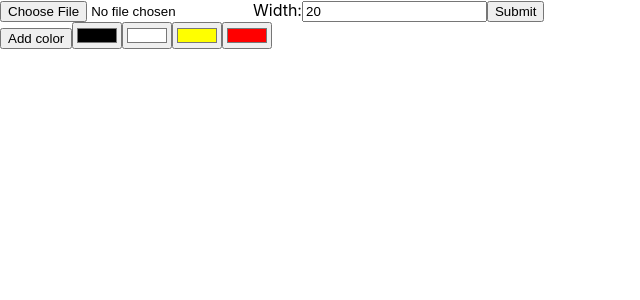
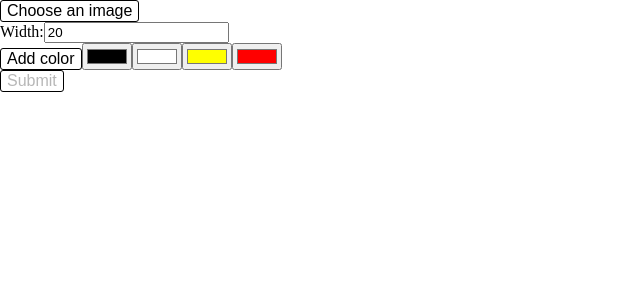
Before and after one commit to caffeinatedprogrammer/pixelator, a React (Create React App) app: page / in a window 1280 px wide. Shown: the top 300 px of the page, without its empty margins (0-640 px from the left). Built offline with nearby package versions, Linux system fonts and the light colour scheme.

Commit message:
Change component styles

```diff
--- /dev/null
+++ b/src/Button.jsx
@@ -0,0 +1,7 @@
+import React from "react";
+
+export default React.forwardRef((props, ref) => {
+    return (
+        <button ref={ref} {...props} className="button" />
+    );
+});
--- a/src/InputForm.jsx
+++ b/src/InputForm.jsx
@@ -1,5 +1,8 @@
 import React, { useCallback, useState, useRef } from "react";
 import "./InputPage.css";
+import Button from "./Button";
+import SquareContainer from "./SquareContainer";
+import SelectFilePlaceholder from "./SelectFilePlaceholder";
 
 export default function InputForm({onSubmit}) {
     const [imageWidth, setImageWidth] = useState(0);
@@ -12,6 +15,11 @@ export default function InputForm({onSubmit}) {
     });
     const [imageData, setImageData] = useState();
     const canvasRef = useRef();
+    const fileInputRef = useRef();
+    const handleFileButtonClick = useCallback((event) => {
+        event.preventDefault();
+        fileInputRef.current.click();
+    }, [fileInputRef]);
     const handleFileInputChange = useCallback((event) => {
         const reader = new FileReader();
         reader.onload = () => image.src = reader.result;
@@ -31,6 +39,7 @@ export default function InputForm({onSubmit}) {
         setTileWidthCount(event.target.value);
     }, [setTileWidthCount]);
     const handleColorChange = useCallback((event) => {
+        event.preventDefault();
         const name = event.target.name;
         const value = event.target.value;
         setInitialColor((prev) => {
@@ -42,6 +51,7 @@ export default function InputForm({onSubmit}) {
         });
     }, [setInitialColor]);
     const handleAddColor = useCallback((event) => {
+        event.preventDefault();
         setInitialColor((prev) => ({
             ...prev,
             nextIndex: prev.nextIndex + 1,
@@ -55,30 +65,43 @@ export default function InputForm({onSubmit}) {
     }, [onSubmit, tileWidthCount, imageData, imageWidth, imageHeight, initialColor]);
 
     return (
-        <>
+        <SquareContainer
+            other={<form className="form" onSubmit={handleSubmit}>
+                <input className="hidden" ref={fileInputRef} type="file" onChange={handleFileInputChange} />
+                <Button onClick={handleFileButtonClick}>Choose an image</Button>
                     <div>
-                <input type="file" onChange={handleFileInputChange} />
-                {"Width:"}
+                    <label>Width:</label>
                     <input
                         type="number"
                         onChange={handleTileWidthCountChange}
                         value={tileWidthCount}
                     />
-                <button onClick={handleSubmit}>
-                    Submit
-                </button>
                 </div>
                 <div>
-                <button onClick={handleAddColor}>Add color</button>
-                {initialColor.id.map((_id) => <input key={_id.toString()} type="color" value={initialColor.color[_id]} name={_id} onChange={handleColorChange} />)}
+                    <Button onClick={handleAddColor}>Add color</Button>
+                    {initialColor.id.map((_id) =>
+                        <input
+                            key={_id.toString()}
+                            type="color"
+                            value={initialColor.color[_id]}
+                            name={_id}
+                            onChange={handleColorChange}
+                        />
+                    )}
                 </div>
-            <div>
+                <Button disabled={!imageData} type="submit">
+                    Submit
+                </Button>
+            </form>}
+            square={
+                <div className="overflow-scroll full">
                     <canvas
                         ref={canvasRef}
                         width={imageWidth.toString()}
                         height={imageHeight.toString()}
                     />
                 </div>
-        </>
+            }
+        />
     );
 }
--- a/src/InputPage.css
+++ b/src/InputPage.css
@@ -1,3 +1,9 @@
 .hidden {
     display: none;
 }
+
+.form {
+    display: flex;
+    flex-direction: column;
+    align-items: flex-start;
+}
--- /dev/null
+++ b/src/ResultGuide.css
@@ -0,0 +1,14 @@
+.result-guide-container {
+    display: flex;
+    flex-direction: column;
+    align-items: flex-start;
+}
+
+.result-guide-item {
+    flex: 0 0 auto;
+
+    display: flex;
+    flex-direction: row;
+    margin: 8px;
+    align-items: center;
+}
--- /dev/null
+++ b/src/ResultGuide.jsx
@@ -0,0 +1,24 @@
+import React from "react";
+
+import "./ResultGuide.css";
+
+export default function ResultGuide({mapping}) {
+    return (
+        <div className="result-guide-container">
+            {Object.keys(mapping).map((color) =>
+                <div className="result-guide-item">
+                    <div style={{
+                        backgroundColor: color,
+                        width: "50px",
+                        height: "50px",
+                        minWidth: "50px",
+                        minHeight: "50px",
+                        border: "1px solid black",
+                        marginRight: "8px",
+                    }} />
+                    <p>{mapping[color]}</p>
+                </div>
+            )}
+        </div>
+    );
+}
--- a/src/ResultPage.jsx
+++ b/src/ResultPage.jsx
@@ -1,12 +1,15 @@
 import React, { useEffect, useState } from 'react';
-import { useLocation } from 'react-router-dom';
+import { useLocation, useHistory } from 'react-router-dom';
 
+import SquareContainer from './SquareContainer';
+import Button from './Button';
 import Result from './Result';
+import ResultGuide from './ResultGuide';
 import { getSimplifiedImage, getResult } from './util';
-import "./ResultPage.css";
 
 export default function ResultPage(props) {
     const location = useLocation();
+    const history = useHistory();
     const state = location.state;
     const { data, imageWidth, imageHeight, width, initialColor } = state;
     const [imageData, setImageData] = useState();
@@ -33,26 +36,22 @@ export default function ResultPage(props) {
     }
 
     return (
-        <div className="result-page-container">
-            <div className="result-block-container">
-                <Result
-                    data={imageData}
-                    width={width}
-                    height={Math.floor(imageHeight/Math.floor(imageWidth/width))}
-                />
-            </div>
-            {Object.keys(mapping).map((color) =>
-                <div>
-                    <div style={{
-                        backgroundColor: color,
-                        width: '50px',
-                        height: '50px',
-                        border: '1px solid black',
-                        display: 'inline-block'
-                    }} />
-                    <span>{mapping[color]}</span>
-                </div>
-            )}
-        </div>
+        <>
+            <SquareContainer
+                square={
+                    <Result
+                        data={imageData}
+                        width={width}
+                        height={Math.floor(imageHeight/Math.floor(imageWidth/width))}
+                    />
+                }
+                other={
+                    <>
+                        <Button onClick={history.goBack}>Go Back</Button>
+                        <ResultGuide mapping={mapping} />
+                    </>
+                }
+            />
+        </>
     );
 }
--- /dev/null
+++ b/src/SelectFilePlaceholder.jsx
@@ -0,0 +1,9 @@
+import React from "react";
+
+export default function SelectFilePlaceholder({className}) {
+    return (
+        <div className={`center ${className}`}>
+            <span>Select a file</span>
+        </div>
+    );
+}
--- a/src/ResultPage.css
+++ b/src/SquareContainer.css
@@ -1,5 +1,5 @@
 @media (orientation: landscape) {
-    .result-page-container {
+    .square-container {
         height: 100vh;
         max-height: 100vh;
         display: flex;
@@ -7,21 +7,27 @@
         flex-direction: row;
     }
 
-    .result-block-container {
+    .square-block {
+        max-width: calc(100vh - 32px);
         padding: 16px;
-        flex: 0 0 calc(100vh - 32px);
+        flex: 1 1 calc(100vh - 32px);
     }
 }
 
 @media (orientation: portrait) {
-    .result-page-container {
+    .square-container {
         display: flex;
         align-items: stretch;
         flex-direction: column;
     }
 
-    .result-block-container {
+    .square-block {
+        max-height: calc(100vw - 32px);
         padding: 16px;
-        flex: 0 0 calc(100vw - 32px);
+        flex: 1 1 calc(100vw - 32px);
     }
 }
+
+.square-other {
+    flex: 0 0 auto;
+}
--- /dev/null
+++ b/src/SquareContainer.jsx
@@ -0,0 +1,12 @@
+import React from "react";
+
+import "./SquareContainer.css";
+
+export default function SquareContainer({square, other}) {
+    return (
+        <div className="square-container">
+            <div className="square-other">{other}</div>
+            <div className="square-block">{square}</div>
+        </div>
+    );
+}
--- a/src/index.css
+++ b/src/index.css
@@ -1,13 +1,29 @@
 body {
-  margin: 0;
-  font-family: -apple-system, BlinkMacSystemFont, 'Segoe UI', 'Roboto', 'Oxygen',
-    'Ubuntu', 'Cantarell', 'Fira Sans', 'Droid Sans', 'Helvetica Neue',
-    sans-serif;
-  -webkit-font-smoothing: antialiased;
-  -moz-osx-font-smoothing: grayscale;
+    margin: 0px;
 }
 
-code {
-  font-family: source-code-pro, Menlo, Monaco, Consolas, 'Courier New',
-    monospace;
+p, span, label, button {
+    font-size: 16px;
 }
+
+.overflow-scroll {
+    overflow: scroll;
+}
+
+.center {
+    display: flex;
+    flex-direction: row;
+    justify-content: center;
+    align-items: center;
+}
+
+.full {
+    width: 100%;
+    height: 100%;
+}
+
+.button {
+    border: 1px solid black;
+    background: white;
+    border-radius: 3px;
+}
```
Lines whose indentation alone changed are shown as unchanged.
